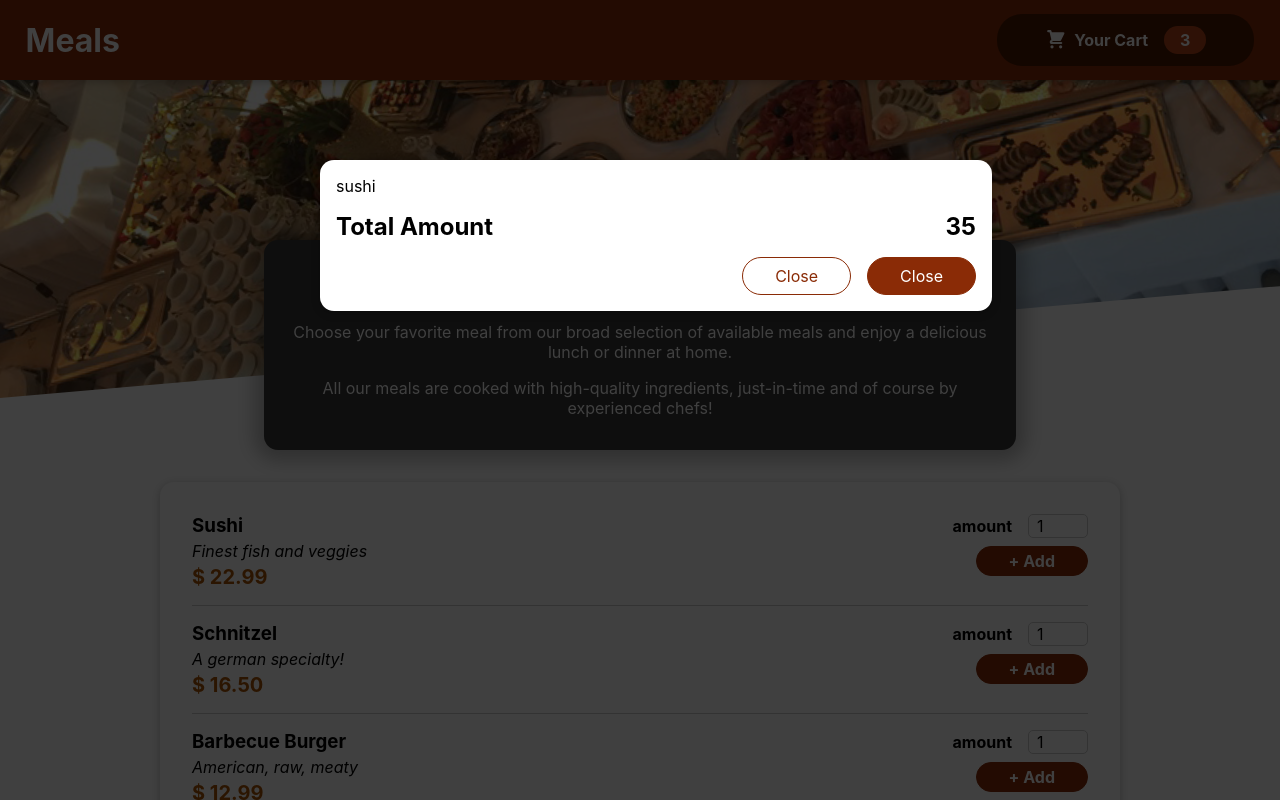
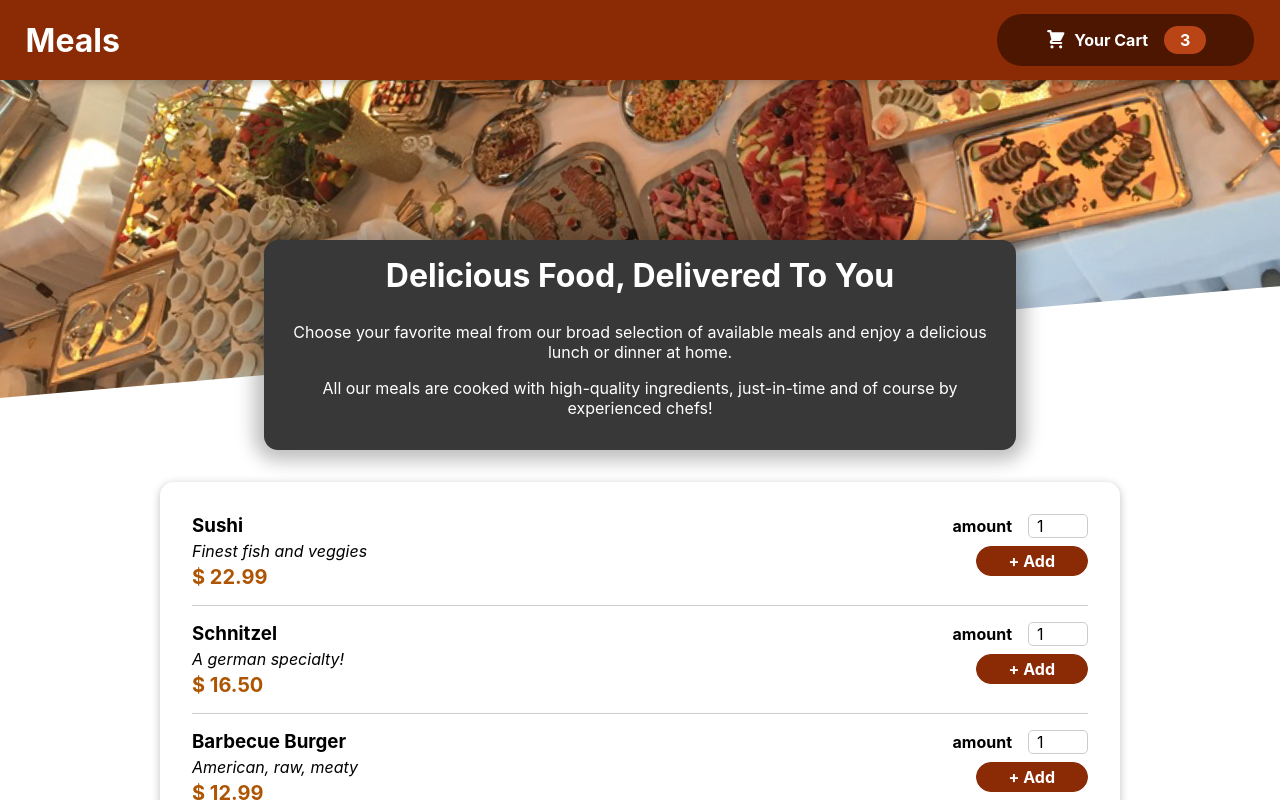
Before and after one commit to EdenGoforIt/react-order-management, a React (Create React App) app: page / in a window 1280 px wide. Shown: the top 800 px of the page. Built offline with nearby package versions, Linux system fonts and the light colour scheme.

Commit message:
Modal close functions

```diff
--- a/src/App.js
+++ b/src/App.js
@@ -2,12 +2,17 @@
 import Cart from './components/Cart/Cart';
 import Header from './components/Layout/Header/Header';
 import Meals from './components/Meals/Meals/Meals';
+import { useState } from 'react';
 
 function App() {
+	const [cartIsShown, setCartIsShown] = useState(false);
+	const showCartHandler = () => setCartIsShown(true);
+	const hideCartHandler = () => setCartIsShown(false);
+
 	return (
 		<>
-			<Cart />
-			<Header />
+			{cartIsShown && <Cart onClose={hideCartHandler} />}
+			<Header onShowCart={showCartHandler} />
 			<main>
 				<Meals />
 			</main>
--- a/src/components/Cart/Cart.js
+++ b/src/components/Cart/Cart.js
@@ -18,14 +18,16 @@
 	);
 
 	return (
-		<Modal>
+		<Modal onClose={props.onClose}>
 			{CartItems}
 			<div className={classes.total}>
 				<span>Total Amount</span>
 				<span>35</span>
 			</div>
 			<div className={classes.actions}>
-				<button className={classes['button--alt']}>Close</button>
+				<button className={classes['button--alt']} onClick={props.onClose}>
+					Close
+				</button>
 				<button className={classes.button}>Close</button>
 			</div>
 		</Modal>
--- a/src/components/Layout/Header/Header.js
+++ b/src/components/Layout/Header/Header.js
@@ -7,7 +7,7 @@
 		<>
 			<header className={classes.header}>
 				<h1>Meals</h1>
-				<HeaderCartButton />
+				<HeaderCartButton onClick={props.onShowCart} />
 			</header>
 			<div className={classes['main-image']}>
 				<img src={mealsImage} alt='meals' />
--- a/src/components/Layout/HeaderCartButton/HeaderCartButton.js
+++ b/src/components/Layout/HeaderCartButton/HeaderCartButton.js
@@ -3,7 +3,7 @@
 
 const HeaderCartButton = (props) => {
 	return (
-		<button type='button' className={classes.button}>
+		<button type='button' className={classes.button} onClick={props.onClick}>
 			<span className={classes.icon}>
 				<CartIcon />
 			</span>
--- a/src/components/Meals/MealItem/MealItem.js
+++ b/src/components/Meals/MealItem/MealItem.js
@@ -2,7 +2,6 @@
 import MealItemForm from './MealItemForm/MealItemForm';
 
 const MealItem = (props) => {
-	console.log(props);
 	const price = `$ ${props.meal.price.toFixed(2)}`;
 	return (
 		<li className={classes.meal}>
--- a/src/components/UI/Modal/Modal.js
+++ b/src/components/UI/Modal/Modal.js
@@ -1,7 +1,7 @@
 import classes from './Modal.module.css';
 import ReactDOM from 'react-dom';
 const Backdrop = (props) => {
-	return <div className={classes.backdrop}></div>;
+	return <div className={classes.backdrop} onClick={props.onClose}></div>;
 };
 
 const ModalOverlay = (props) => {
@@ -15,7 +15,10 @@
 const Modal = (props) => {
 	return (
 		<>
-			{ReactDOM.createPortal(<Backdrop />, portalElement)}
+			{ReactDOM.createPortal(
+				<Backdrop onClose={props.onClose} />,
+				portalElement
+			)}
 			{ReactDOM.createPortal(
 				<ModalOverlay>{props.children}</ModalOverlay>,
 				portalElement
```
